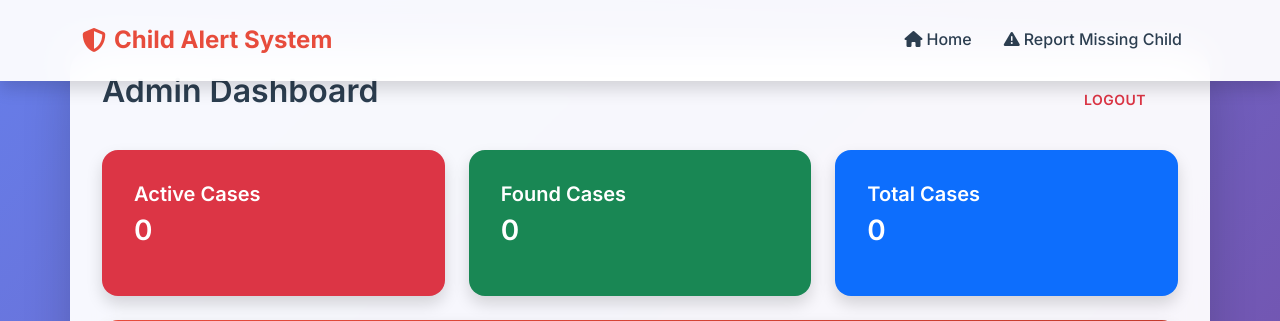
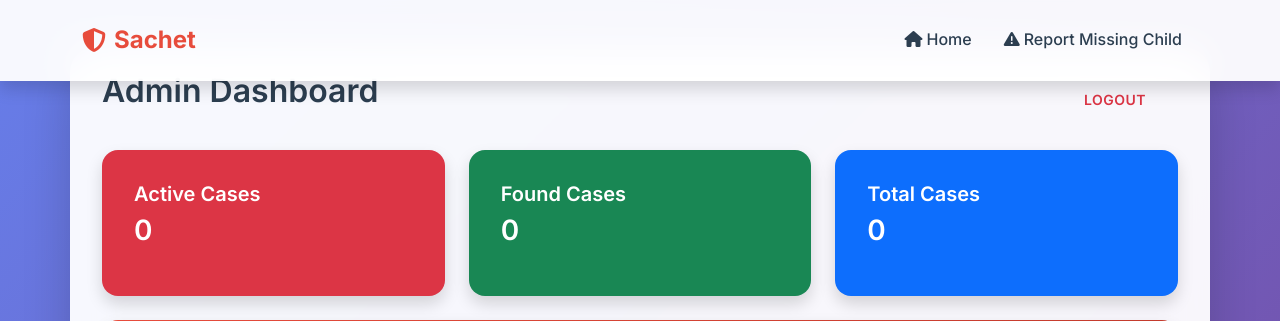
Before and after one commit to Harshil089/Sachet, a Flask app: page /admin/dashboard in a window 1280 px wide. Shown: the top 321 px of the page. Run offline with Flask 3, Linux system fonts and the light colour scheme; the visitor is signed in with stand-in values (Sample User, id 1); data that the repository does not hold is empty; some libraries are stand-ins or nearby versions.

Commit message:
UI enhancements

```diff
--- a/templates/base.html
+++ b/templates/base.html
@@ -29,7 +29,7 @@
         <div class="container">
             <a class="navbar-brand bounce-in" href="{{ url_for('index') }}">
                 <i class="fas fa-shield-alt"></i>
-                Child Alert System
+                Sachet
             </a>
             <button class="navbar-toggler" type="button" data-bs-toggle="collapse" data-bs-target="#navbarNav">
                 <span class="navbar-toggler-icon"></span>
```
